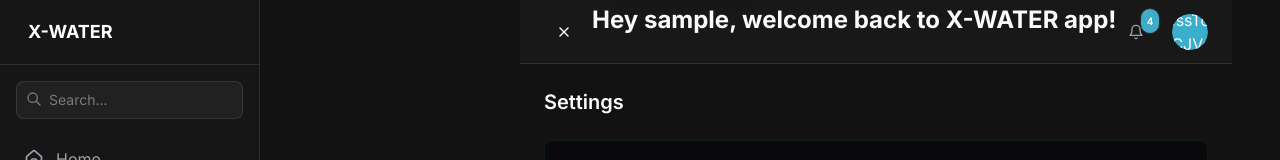
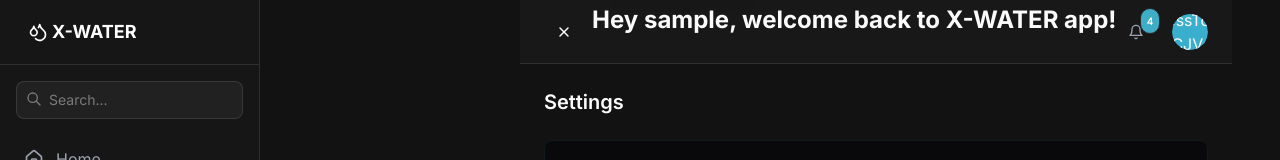
Before and after one commit to robH2Otech/mywater-app-v2, a React (Vite) app: page /private-dashboard/settings in a window 1280 px wide. Shown: the top 160 px of the page. Built offline with nearby package versions, Linux system fonts and the light colour scheme; no server answers; the database is empty; sample sign-in values are in the browser's storage.

Commit message:
feat: Add water droplet icons to private sidebar
The AI implemented the plan to add water droplet icons to the private portal's sidebar header, ensuring consistent branding with the business portal. It updated the `SidebarHeader` component to include the icons from the Lucide React library.

```diff
--- a/src/components/layout/sidebar/SidebarHeader.tsx
+++ b/src/components/layout/sidebar/SidebarHeader.tsx
@@ -1,5 +1,5 @@
 
-import { X } from "lucide-react";
+import { X, Droplets } from "lucide-react";
 import { Button } from "@/components/ui/button";
 import { motion } from "framer-motion";
 
@@ -16,7 +16,7 @@ export function SidebarHeader({ closeSidebar, isMobile, collapsed = false }: Sid
         <div className="flex items-center">
           {collapsed ? (
             <div className="flex-shrink-0 h-8 w-8 rounded-md bg-gradient-to-r from-mywater-accent to-blue-600 flex items-center justify-center">
-              <span className="text-white font-bold text-lg">X</span>
+              <Droplets className="h-5 w-5 text-white" />
             </div>
           ) : (
             <motion.div
@@ -25,6 +25,7 @@ export function SidebarHeader({ closeSidebar, isMobile, collapsed = false }: Sid
               className="flex items-center"
             >
               <div className="flex-shrink-0 h-8 rounded-md bg-gradient-to-r from-mywater-accent to-blue-600 flex items-center justify-center px-3">
+                <Droplets className="h-5 w-5 text-white mr-1" />
                 <span className="text-white font-bold text-lg">X-WATER</span>
               </div>
             </motion.div>
```
